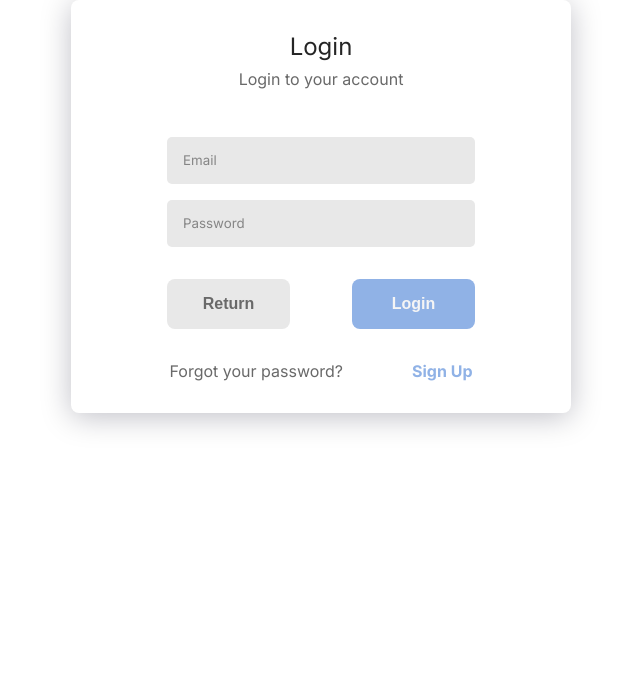
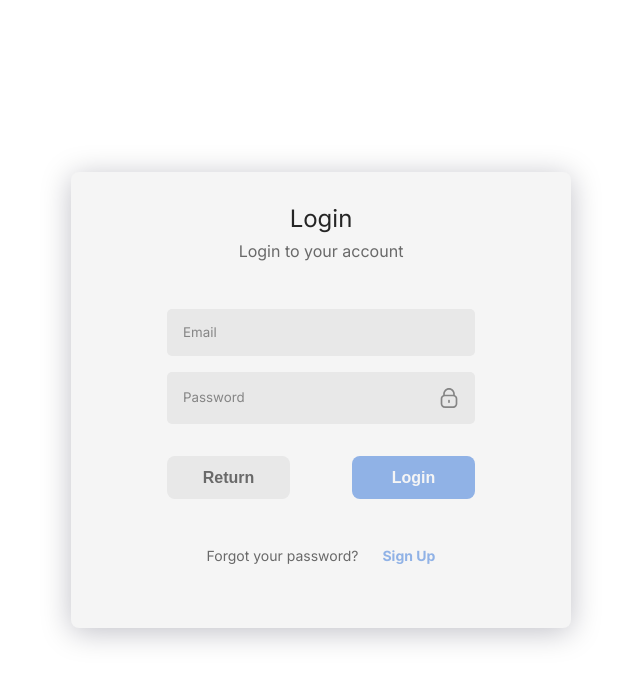
Before and after one commit to Carol-Rocha/Hello_Contacts_frontend, a React (Vite) app: page /login in a window 1280 px wide. Shown: the top 682 px of the page, without its empty margins (319-959 px from the left). Built offline with nearby package versions, Linux system fonts and the light colour scheme.

Commit message:
fix: adjust styling of Input and Form components

```diff
--- a/src/components/Form/index.tsx
+++ b/src/components/Form/index.tsx
@@ -30,7 +30,7 @@ export const FormContainer = ({
           <span id='submit-button'>{submitButton}</span>
         </div>
       </section>
-      <img src={loginImage} alt='illustration image' />
+      {/* <img id='illustration-image' src={loginImage} alt='illustration image' /> */}
     </StyledFormContainer>
   )
 }
--- a/src/components/Form/style.ts
+++ b/src/components/Form/style.ts
@@ -1,17 +1,19 @@
 import styled from 'styled-components'
 
-export const StyledFormContainer = styled.div`
+export const StyledFormContainer = styled.main`
   display: flex;
   flex-direction: column;
-  min-width: 300px;
+  justify-content: center;
+  align-items: center;
+  min-width: 500px;
+  height: 100vh;
 
   section {
     display: flex;
     flex-direction: column;
-    width: 100%;
-    max-width: 500px;
-    margin: 0 auto;
-    padding: 1rem 1.5rem;
+
+    width: 500px;
+    padding: 2rem 4rem 4rem 4rem;
 
     .form-information {
       display: flex;
@@ -32,15 +34,17 @@ export const StyledFormContainer = styled.div`
     .form-buttons {
       display: flex;
       flex-direction: row;
-      justify-content: space-around;
+      justify-content: center;
+      gap: 1.5rem;
 
       span {
         color: var(--grey-3);
+        font-size: var(--font-size-14);
       }
 
       #submit-button {
         color: var(--color-primary-1);
-        font-weight: bolder;
+        font-weight: bold;
       }
     }
   }
@@ -50,7 +54,7 @@ export const StyledFormContainer = styled.div`
     flex-direction: column;
     gap: 1rem;
 
-    padding: 3rem 2rem 2rem 2rem;
+    padding: 3rem 2rem;
 
     .nav-buttons {
       display: flex;
@@ -59,7 +63,7 @@ export const StyledFormContainer = styled.div`
       padding-top: 1rem;
 
       button {
-        padding: 1rem 1.5rem;
+        padding: 0.8rem;
 
         min-width: 40%;
         border: none;
@@ -86,7 +90,7 @@ export const StyledFormContainer = styled.div`
     }
   }
 
-  img {
+  #illustration-image {
     display: none;
   }
 
@@ -94,20 +98,20 @@ export const StyledFormContainer = styled.div`
   @media (min-width: 600px) {
     /* regras de estilo aqui */
     section {
+      background-color: var(--grey-0);
       box-shadow: 0px 4px 30px rgba(0, 4, 30, 0.25);
       border-radius: var(--border-radius-8);
-
-      padding: 2rem 4rem;
     }
   }
 
   /* Breakpoint para desktops pequenos */
   @media (min-width: 800px) {
     flex-direction: row;
-    justify-content: center;
 
-    /* img {
+    /* #illustration-image {
       display: flex;
+      width: 200px;
+      height: 200px;
     } */
   }
 
--- a/src/components/Input/index.tsx
+++ b/src/components/Input/index.tsx
@@ -6,7 +6,11 @@ export const Input = ({ type, placeholder, register }: TInput) => {
   return (
     <StyledInput>
       <input type={type} placeholder={placeholder} {...register} />
-      {type === 'password' ? <img src={closed_password} alt='icon' /> : ''}
+      {type === 'password' ? (
+        <img id='closed-password-icon' src={closed_password} alt='icon' />
+      ) : (
+        ''
+      )}
     </StyledInput>
   )
 }
--- a/src/components/Input/style.ts
+++ b/src/components/Input/style.ts
@@ -23,4 +23,11 @@ export const StyledInput = styled.div`
     font-family: 'Inter', sans-serif;
     color: var(--grey-2);
   }
+
+  #closed-password-icon {
+    height: 20px;
+    width: 20px;
+
+    cursor: pointer;
+  }
 `
```
